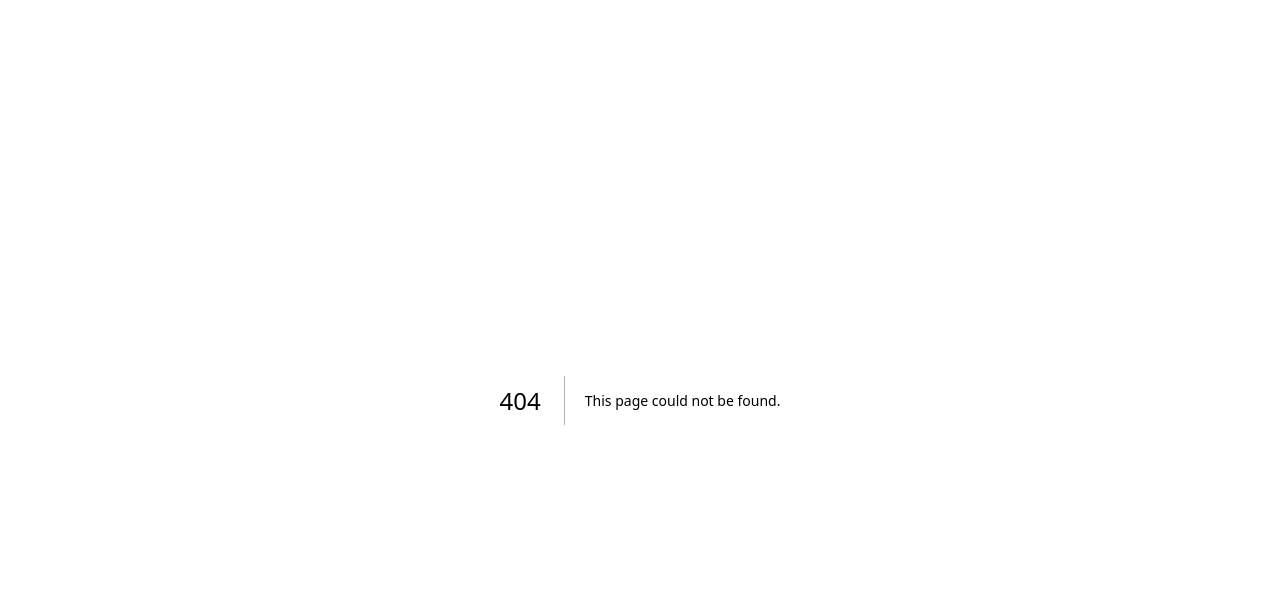
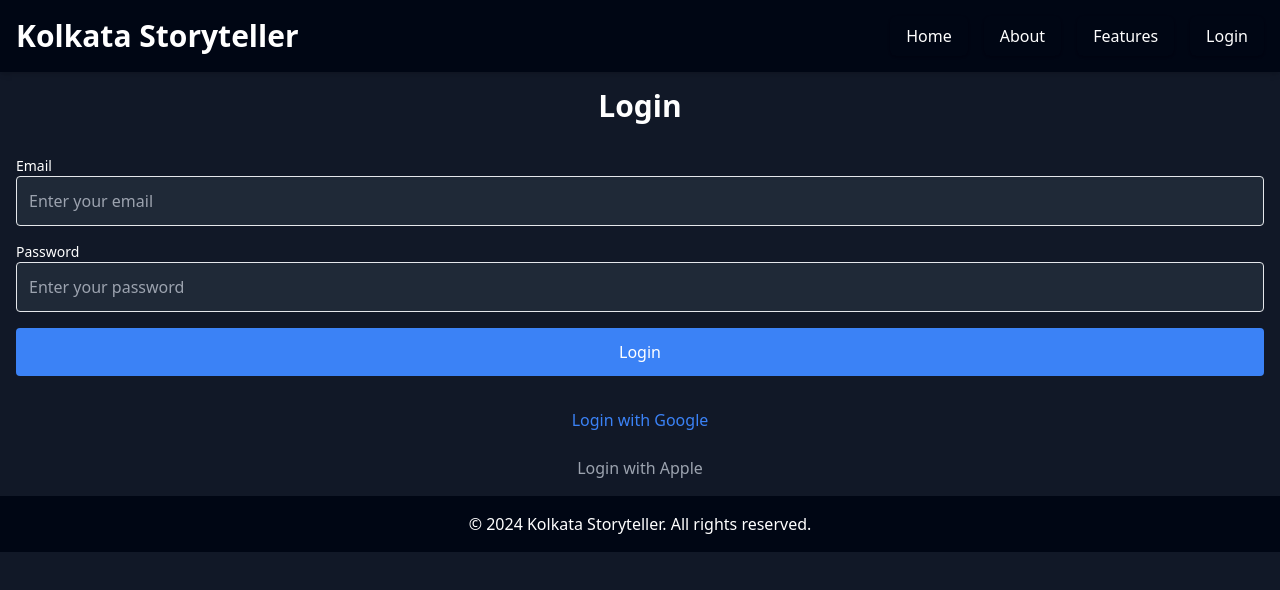
Before and after one commit to CaptainCodewastaken/Kolkata-Storyteller-final, a Next.js app: page /login in a window 1280 px wide. Before the commit this address had no page. Shown: the top 590 px of the page. Built offline with nearby package versions, Linux system fonts and the light colour scheme.

Commit message:
modified:   components/Carousel.js 	modified:   components/Stories.js 	modified:   package-lock.json 	modified:   package.json 	new file:   pages/about.js 	new file:   pages/features.js 	new file:   pages/login.js

```diff
--- a/components/Carousel.js
+++ b/components/Carousel.js
@@ -33,7 +33,8 @@ const Carousel = () => {
           alt={images[currentIndex].alt}
           layout="fill"
           objectFit="cover"
-          className="rounded-lg shadow-md"
+          // Remove rounded corners here
+          className="shadow-md"
         />
       </div>
       <button onClick={nextImage} className="absolute right-4 bg-white rounded-full p-2 shadow-md hover:bg-gray-300 transition duration-300 ease-in-out z-10">
--- a/components/Stories.js
+++ b/components/Stories.js
@@ -14,16 +14,25 @@ const Stories = () => {
   }, []);
 
   return (
-    <div className="container mx-auto p-4">
-      <h2 className="text-2xl font-bold mb-4">Latest Stories</h2>
-      <div className="grid grid-cols-1 md:grid-cols-2 lg:grid-cols-3 gap-4">
-        {stories.map((story) => (
-          <div key={story._id} className="p-4 border rounded shadow">
-            <h3 className="text-xl font-semibold">{story.title}</h3>
-            <p>{story.summary}</p>
-            <p>{story.story}</p>
-          </div>
-        ))}
+    <div className="bg-gray-900 text-white min-h-screen relative overflow-hidden">
+      <div className="container mx-auto p-4">
+        <h2 className="text-2xl font-bold mb-4">Latest Stories</h2>
+        <div className="space-y-6">
+          {stories.map((story) => (
+            <div key={story._id} className="relative">
+              {/* Radial Gradient Background */}
+              <div className="absolute inset-0 -z-10 h-full w-full bg-gradient-to-br from-gray-800 to-black rounded-lg"></div>
+              {/* Card Content */}
+              <div className="p-4 border rounded-lg shadow-lg bg-gray-800 relative z-10 flex flex-col justify-between">
+                <div>
+                  <h3 className="text-xl font-semibold text-white text-center mb-2">{story.title}</h3>
+                  <p className="text-gray-300 text-center mb-4">{story.summary}</p>
+                </div>
+                <p className="text-gray-300 text-justify">{story.story}</p>
+              </div>
+            </div>
+          ))}
+        </div>
       </div>
     </div>
   );
--- a/package.json
+++ b/package.json
@@ -9,6 +9,9 @@
     "lint": "next lint"
   },
   "dependencies": {
+    "@fortawesome/fontawesome-svg-core": "^6.5.2",
+    "@fortawesome/free-solid-svg-icons": "^6.5.2",
+    "@fortawesome/react-fontawesome": "^0.2.2",
     "mongodb": "^6.7.0",
     "next": "14.2.4",
     "react": "^18",
--- /dev/null
+++ b/pages/about.js
@@ -0,0 +1,30 @@
+import Navbar from '../components/Navbar';
+import Footer from '../components/Footer';
+
+const About = () => {
+  return (
+    <div className="bg-gray-900 text-white min-h-screen">
+      <Navbar />
+      <div className="container mx-auto px-4 py-8">
+        <h1 className="text-3xl font-bold mb-6 text-center">About Us</h1>
+        <div className="bg-gray-800 rounded-lg shadow-lg p-6">
+          <p className="text-lg leading-relaxed">
+            Welcome to our platform! We are a community-driven website dedicated to sharing real-life stories from the vibrant city of Kolkata. Our mission is to provide a platform for the people of Kolkata to share their unique experiences, insights, and perspectives.
+          </p>
+          <p className="text-lg leading-relaxed mt-4">
+            At our core, we believe that everyone has a story worth sharing. Whether it's tales of triumph, moments of inspiration, or reflections on life's challenges, we strive to amplify the voices of Kolkata's residents and celebrate the diversity of our community.
+          </p>
+          <p className="text-lg leading-relaxed mt-4">
+            Our platform allows individuals to submit their stories anonymously or with attribution, providing a safe and inclusive space for expression. By sharing these stories, we aim to foster connection, empathy, and understanding among our readers.
+          </p>
+          <p className="text-lg leading-relaxed mt-4">
+            Thank you for being a part of our journey. Together, let's continue to uplift and empower the voices of Kolkata!
+          </p>
+        </div>
+      </div>
+      <Footer />
+    </div>
+  );
+};
+
+export default About;
--- /dev/null
+++ b/pages/features.js
@@ -0,0 +1,42 @@
+import Navbar from '../components/Navbar';
+import Footer from '../components/Footer';
+import { FontAwesomeIcon } from '@fortawesome/react-fontawesome';
+import { faCheckCircle } from '@fortawesome/free-solid-svg-icons';
+
+const Features = () => {
+  return (
+    <div className="bg-gray-900 text-white min-h-screen">
+      <Navbar />
+      <div className="container mx-auto px-4 py-8">
+        <h1 className="text-3xl font-bold mb-6 text-center">Features</h1>
+        <div className="grid grid-cols-1 md:grid-cols-2 lg:grid-cols-3 gap-6">
+          <FeatureCard
+            title="Anonymous Submissions"
+            description="Submit your stories anonymously without revealing your identity."
+          />
+          <FeatureCard
+            title="User Profiles"
+            description="Create a user profile to track your submissions and interact with other users."
+          />
+          <FeatureCard
+            title="Community Interaction"
+            description="Engage with other users by liking, commenting, and sharing their stories."
+          />
+        </div>
+      </div>
+      <Footer />
+    </div>
+  );
+};
+
+const FeatureCard = ({ title, description }) => {
+  return (
+    <div className="bg-gray-800 rounded-lg p-6">
+      <FontAwesomeIcon icon={faCheckCircle} className="text-green-500 text-3xl mb-4" />
+      <h2 className="text-xl font-bold mb-2">{title}</h2>
+      <p className="text-gray-300">{description}</p>
+    </div>
+  );
+};
+
+export default Features;
--- /dev/null
+++ b/pages/login.js
@@ -0,0 +1,46 @@
+import Navbar from '../components/Navbar';
+import Footer from '../components/Footer';
+
+const Login = () => {
+  return (
+    <div className="bg-gray-900 text-white min-h-screen">
+      <Navbar />
+      <div className="container mx-auto p-4">
+        <h1 className="text-3xl font-bold mb-8 text-center">Login</h1>
+        <form className="space-y-4">
+          <div>
+            <label className="block text-sm font-medium">Email</label>
+            <input
+              type="email"
+              className="w-full border rounded p-3 bg-gray-800 text-gray-300 focus:outline-none focus:border-blue-500"
+              placeholder="Enter your email"
+            />
+          </div>
+          <div>
+            <label className="block text-sm font-medium">Password</label>
+            <input
+              type="password"
+              className="w-full border rounded p-3 bg-gray-800 text-gray-300 focus:outline-none focus:border-blue-500"
+              placeholder="Enter your password"
+            />
+          </div>
+          <button
+            type="submit"
+            className="bg-blue-500 text-white py-3 px-6 rounded hover:bg-blue-600 transition-colors w-full"
+          >
+            Login
+          </button>
+          <div className="flex justify-center">
+            <button className="text-blue-500 font-medium mt-4 focus:outline-none hover:underline">Login with Google</button>
+          </div>
+          <div className="flex justify-center">
+            <button className="text-gray-400 font-medium mt-2 focus:outline-none hover:underline">Login with Apple</button>
+          </div>
+        </form>
+      </div>
+      <Footer />
+    </div>
+  );
+};
+
+export default Login;
```
Also changed, not shown: 1 other file (tests, documents, lock files or other folders).
